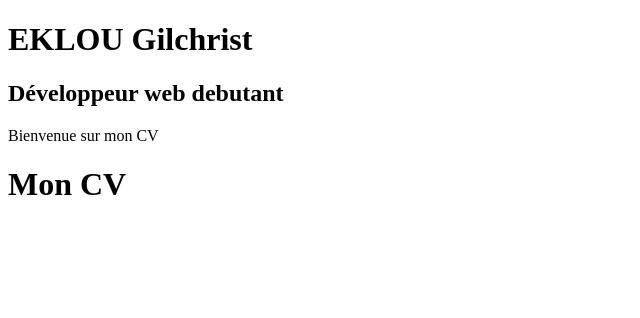
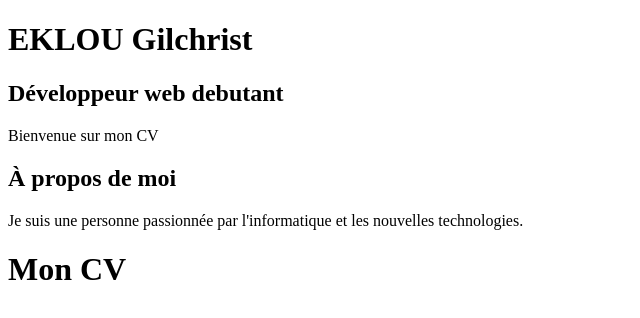
Before and after one commit to Gilchrist006/mon-cv, a plain HTML site: page index.html in a window 1280 px wide. Shown: the whole page, without its empty margins (0-640 px from the left). Drawn offline with Linux system fonts and the light colour scheme.

Commit message:
mise en place de la section description

```diff
--- a/index.html
+++ b/index.html
@@ -13,7 +13,14 @@
         <h2>Développeur web debutant</h2>
         <p>Bienvenue sur mon CV</p>
     </header>
+    <section>
+    <h2>À propos de moi</h2>
 
+    <p>
+        Je suis une personne passionnée par l'informatique
+        et les nouvelles technologies.
+    </p>
+</section>
     <h1>Mon CV</h1>
 
 </body>
```
